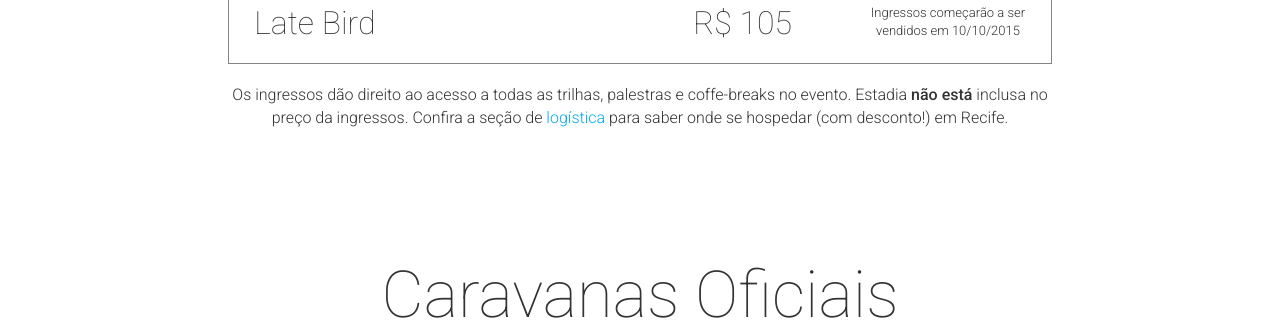
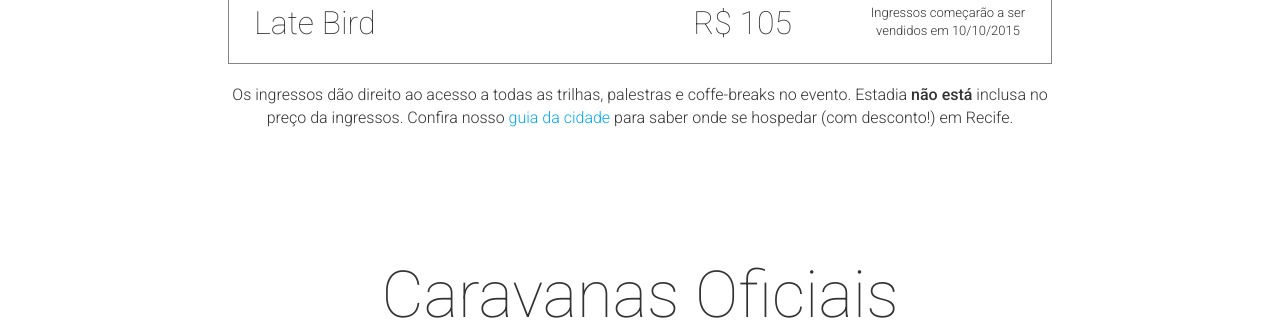
Before and after one commit to DevFestNordeste/2015, a Jekyll site: the page built from index.html, in a window 1280 px wide and 900 px high, scrolled down 7106 px. Shown: the part 175-495 px from the top of the window. Built offline with Jekyll 4.4.1, drawn with Linux system fonts in a browser that asks for light colours; nearby versions of some CDN libraries; comment, search, counter and statistics services are not loaded.

Commit message:
logistic to city guide

```diff
--- a/_config.yml
+++ b/_config.yml
@@ -134,7 +134,7 @@ subscribeInfo: "Registration will be open around end of August. Number of ticket
 
 # Tickets Block
 ticketsTitle: "Ingressos"
-ticketsInfo: "Os ingressos dão direito ao acesso a todas as trilhas, palestras e coffe-breaks no evento. Estadia <strong>não está</strong> inclusa no preço da ingressos. Confira a seção de <a href='/logistics/'>logística</a> para saber onde se hospedar (com desconto!) em Recife."
+ticketsInfo: "Os ingressos dão direito ao acesso a todas as trilhas, palestras e coffe-breaks no evento. Estadia <strong>não está</strong> inclusa no preço da ingressos. Confira nosso <a href='/logistics/'>guia da cidade</a> para saber onde se hospedar (com desconto!) em Recife."
 ticketsOffers:
  -
   name: "Super Early Bird"
@@ -226,7 +226,7 @@ directionDetailsCards:
  - {title: "Ônibus e Metrô", information: 'O Google Transit está disponível em Recife. Então, você consegue usa-lo dentro do Google Maps. Você também pode baixar o <a href="https://play.google.com/store/apps/details?id=br.com.cittabus">CittaBus</a>, <a href="https://play.google.com/store/apps/details?id=me.luish.busrec">Busão Recife</a> ou <a href="https://play.google.com/store/apps/details?id=com.dom925.trainsity.recife">Trainsity Recife Metro</a> para se localizar melhor. Todos gratuitos para Android.'}
 # - {title: "Táxis", information: 'Lviv has lots of great hotels and hostels. More information will be available later.'}
  - {title: "Hospedagem", information: 'Recife tem excelentes hotéis e hostels disponíveis. Veja algumas opções abaixo para ficar durante o fim de semana. Consiga até 25% de desconto nas nossas estadias oficiais. <ul class="list-with-description hotels"><li><a href="http://www.piratasdapraia.com/" title="Piratas da Praia" target="_blank">Piratas da Praia - 25%</a></li><li><a href="http://www.arrecifeshostel.com.br/" title="Arrecifes Hostel" target="_blank">Arrecifes Hostel - 15-25%</a></li><li><a href="http://www.estacaodomangue.com.br/" title="Estação do Mangue" target="_blank">Estação do Mangue - 25%</a></li></ul>'}
- - {title: "Restaurantes", information: 'O Recife Antigo é um lugar excelente para provar comidas típicas locais e fazer aquele lanche esperto. Em breve atualizaremos com as melhores opções de restaurantes nas proximidades dos polos.'}
+ - {title: "Restaurantes", information: 'O Recife Antigo é um lugar excelente para provar comidas típicas locais e fazer aquele lanche esperto. Em breve atualizaremos com as melhores opções de restaurantes nas proximidades dos polos. <ul class="list-with-description hotels"><li><a href="https://www.facebook.com/armazensdoporto" title="Armazéns do Porto" target="_blank">Armazéns do Porto - $$$</a></li></ul>'}
 #directionDetailsWideCards:
 # -
 #  title: "Hostels"
```
